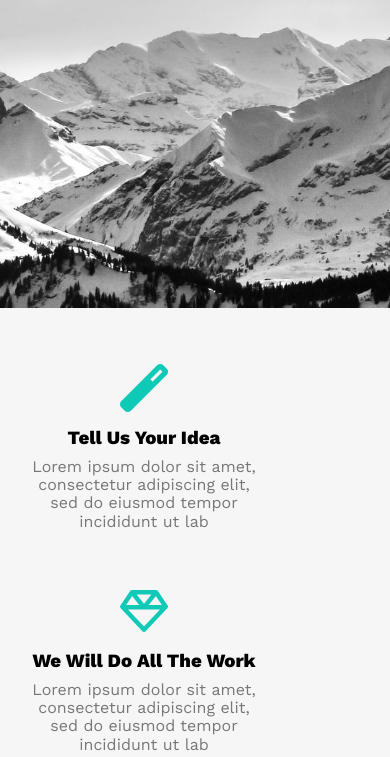
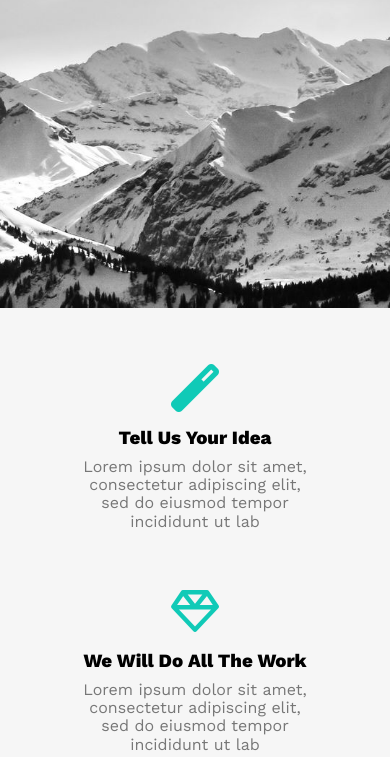
Before and after one commit to OmarJouied/Leon.github.io, a plain HTML site: page index.html in a window 390 px wide. Shown: the part 536-1293 px from the top of the page. Drawn offline with nearby package versions, Linux system fonts and the light colour scheme.

Commit message:
add some styling to responsive design!

```diff
--- a/css/leon.css
+++ b/css/leon.css
@@ -440,6 +440,9 @@ footer a:hover {
         --main-padding-t: .5rem;
         --main-padding-r: 1rem;
     }
+    .container {
+        justify-content: center;
+    }
     .contact a {
         font-size: 1.3rem;
     }
```
